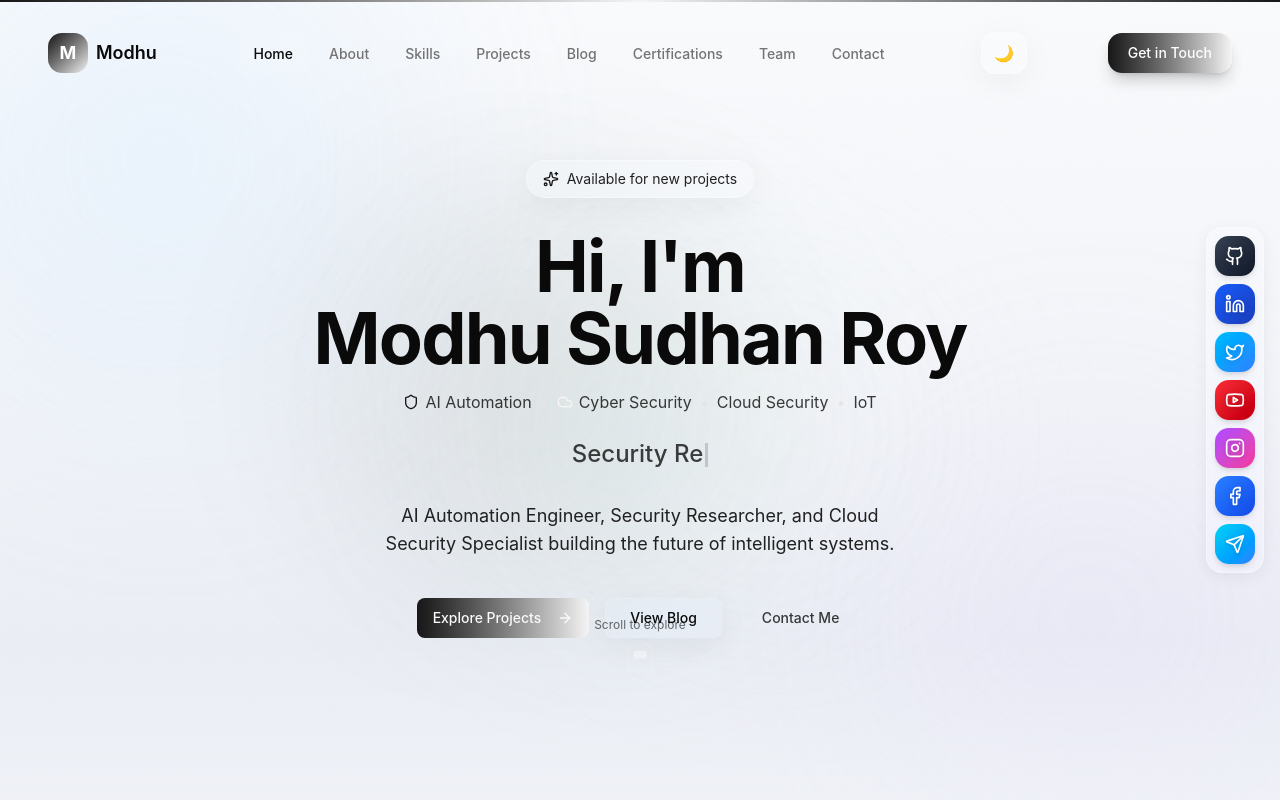
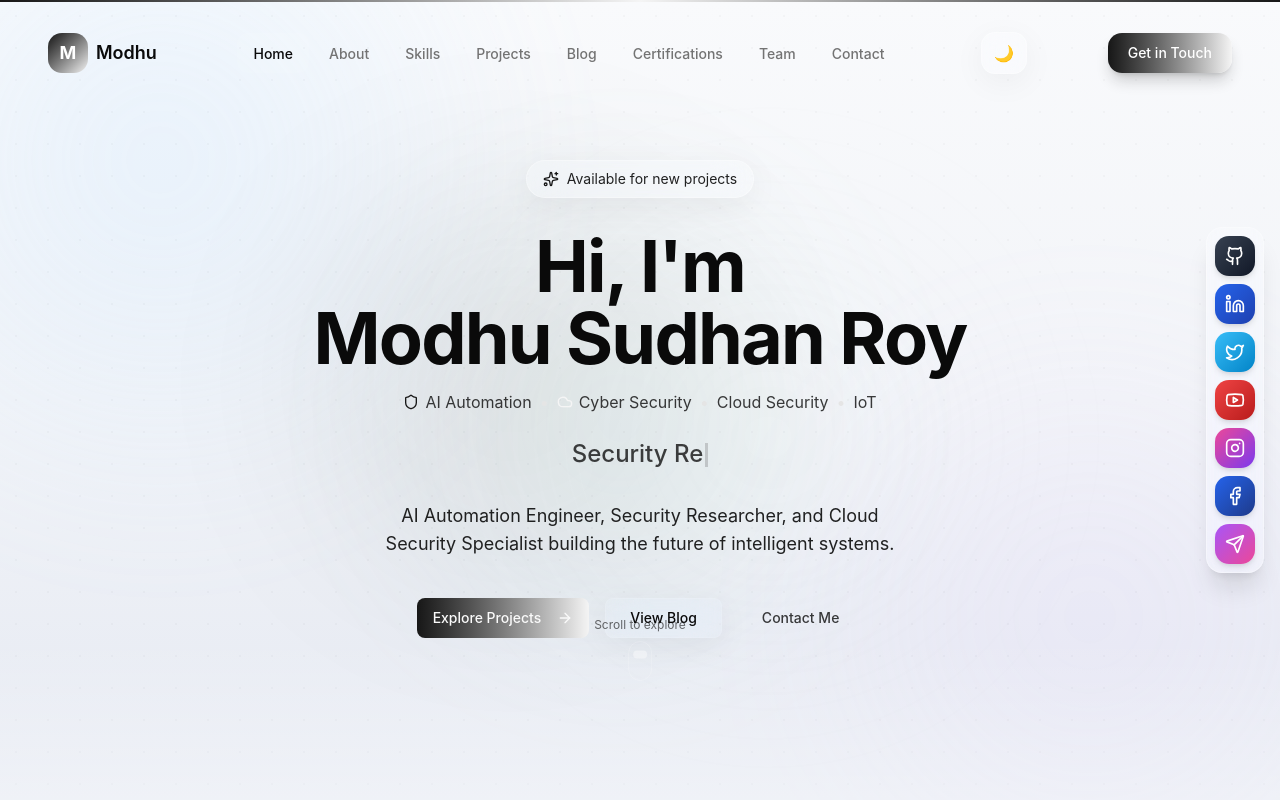
Before and after one commit to modhu-cps/modhu-protfoli, a Next.js app: page / in a window 1280 px wide. Shown: the top 800 px of the page. Built offline with nearby package versions, Linux system fonts and the light colour scheme.

Commit message:
Refactor social dock component for gradient styles

```diff
--- a/components/layout/social-dock.tsx
+++ b/components/layout/social-dock.tsx
@@ -1,23 +1,9 @@
 'use client';
 
 import { motion } from 'framer-motion';
-import {
-  Github,
-  Linkedin,
-  Twitter,
-  Youtube,
-  Instagram,
-  Facebook,
-  Send,
-  ExternalLink,
-} from 'lucide-react';
+import { Github, Linkedin, Twitter, Youtube, Instagram, Facebook, Send, ExternalLink } from 'lucide-react';
 import { socialLinks } from '@/lib/config';
-import {
-  Tooltip,
-  TooltipContent,
-  TooltipProvider,
-  TooltipTrigger,
-} from '@/components/ui/tooltip';
+import { Tooltip, TooltipContent, TooltipProvider, TooltipTrigger } from '@/components/ui/tooltip';
 
 const socialIcons: Record<string, React.ComponentType<{ className?: string }>> = {
   github: Github,
@@ -29,15 +15,15 @@ const socialIcons: Record<string, React.ComponentType<{ className?: string }>> =
   send: Send,
 };
 
-// প্রতিটি সোশ্যাল প্ল্যাটফর্মের জন্য ইউনিক ভাইব্রেন্ট ব্যাকগ্রাউন্ড কালার
-const socialColors: Record<string, string> = {
-  github: 'from-gray-700 to-gray-900',
-  linkedin: 'from-blue-600 to-blue-800',
-  twitter: 'from-sky-400 to-blue-500',
-  youtube: 'from-red-500 to-red-700',
-  instagram: 'from-purple-500 to-pink-500',
-  facebook: 'from-blue-500 to-blue-700',
-  send: 'from-cyan-400 to-blue-500',
+// Inline gradient styles (Tailwind‑safe)
+const socialGradient: Record<string, string> = {
+  github: 'linear-gradient(to bottom right, #374151, #111827)',
+  linkedin: 'linear-gradient(to bottom right, #2563eb, #1e40af)',
+  twitter: 'linear-gradient(to bottom right, #38bdf8, #0284c7)',
+  youtube: 'linear-gradient(to bottom right, #ef4444, #b91c1c)',
+  instagram: 'linear-gradient(to bottom right, #ec4899, #7c3aed)',
+  facebook: 'linear-gradient(to bottom right, #2563eb, #1e3a8a)',
+  send: 'linear-gradient(to bottom right, #a855f7, #ec4899)',
 };
 
 export function SocialDock() {
@@ -49,13 +35,11 @@ export function SocialDock() {
         transition={{ duration: 0.6, delay: 0.5, ease: [0.16, 1, 0.3, 1] }}
         className="fixed right-4 top-1/2 z-40 hidden -translate-y-1/2 lg:block"
       >
-        {/* ডক কন্টেইনার – গ্লাস + 3D + গ্রেডিয়েন্ট বর্ডার */}
-        <div className="glass card-3d gradient-border-thick rounded-2xl p-2">
+        {/* Main dock – glass + 3D + gradient border */}
+        <div className="glass card-3d gradient-border-thick rounded-2xl p-2 shadow-xl shadow-black/10 dark:shadow-black/30">
           <div className="flex flex-col gap-2">
             {socialLinks.map((social, index) => {
               const Icon = socialIcons[social.icon];
-              const gradient = socialColors[social.icon] || 'from-primary to-accent';
-
               return (
                 <Tooltip key={social.name}>
                   <TooltipTrigger asChild>
@@ -66,12 +50,22 @@ export function SocialDock() {
                       initial={{ opacity: 0, x: 20 }}
                       animate={{ opacity: 1, x: 0 }}
                       transition={{ delay: 0.6 + index * 0.05 }}
-                      whileHover={{ scale: 1.15, x: -4 }}
+                      whileHover={{ scale: 1.1, x: -4 }}
                       whileTap={{ scale: 0.95 }}
-                      className={`group flex h-10 w-10 items-center justify-center rounded-xl text-white shadow-md transition-all duration-300 hover:shadow-lg bg-gradient-to-br ${gradient}`}
+                      // Inline style ensures gradient survives Tailwind purge
+                      style={{
+                        backgroundImage: socialGradient[social.icon] || 'linear-gradient(to bottom right, #6b21a8, #db2777)',
+                      }}
+                      className="
+                        group flex h-10 w-10 items-center justify-center rounded-xl
+                        text-white shadow-md
+                        transition-all duration-300
+                        hover:shadow-lg hover:scale-110
+                        hover:shadow-white/20
+                      "
                       aria-label={social.name}
                     >
-                      {Icon && <Icon className="h-5 w-5 drop-shadow-sm" />}
+                      {Icon && <Icon className="h-5 w-5" />}
                     </motion.a>
                   </TooltipTrigger>
                   <TooltipContent side="left" className="flex items-center gap-2">
```
